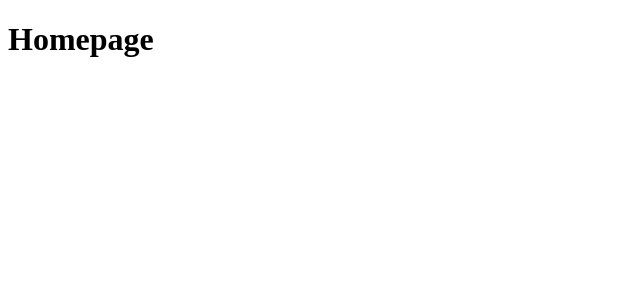
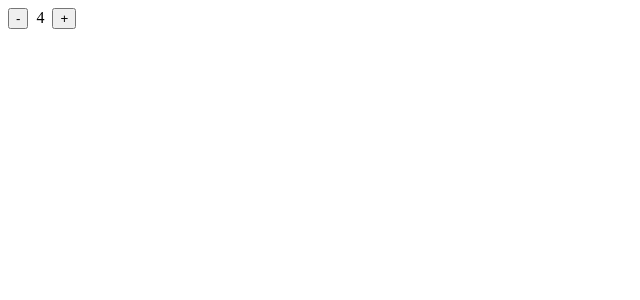
Before and after one commit to ketanprakash/react-hooks-course-wds, a React (Create React App) app: page / in a window 1280 px wide. Shown: the top 300 px of the page, without its empty margins (0-640 px from the left). Built offline with nearby package versions, Linux system fonts and the light colour scheme.

Commit message:
useState done

```diff
--- a/src/App.jsx
+++ b/src/App.jsx
@@ -1,8 +1,21 @@
+import { useState } from "react";
+
 const App = () => {
+  const [count, setCount] = useState(() => 4);
+
+  const decrementCount = () => {
+    setCount(prevCount => prevCount - 1);
+  }
+
+  const incrementCount = () => {
+    setCount(prevCount => prevCount + 1)
+  }
   return (
-    <div className="App">
-      <h1>Homepage</h1>
-    </div>
+    <>
+      <button onClick={decrementCount}>-</button>
+      <span>&nbsp;&nbsp;{count}&nbsp;&nbsp;</span>
+      <button onClick={incrementCount}>+</button>
+    </>
   )
 }
 
```
